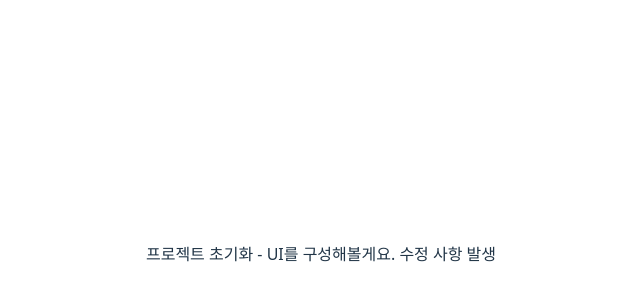
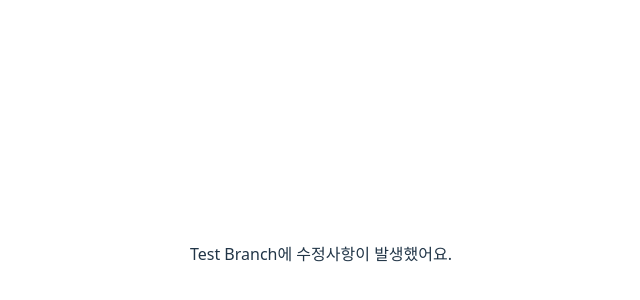
Before and after one commit to may-orca/my-website, a React (Vite) app in the folder my-website/: page / in a window 1280 px wide. Shown: the part 146-446 px from the top of the page, without its empty margins (319-959 px from the left). Built offline with nearby package versions, Linux system fonts and the light colour scheme.

Commit message:
Test Branch Update

```diff
--- a/my-website/src/App.jsx
+++ b/my-website/src/App.jsx
@@ -9,7 +9,7 @@ function App() {
   return (
     <>
       <div>
-         프로젝트 초기화 - UI를 구성해볼게요. 수정 사항 발생
+         Test Branch에 수정사항이 발생했어요.
       </div>
     </>
   )
```
